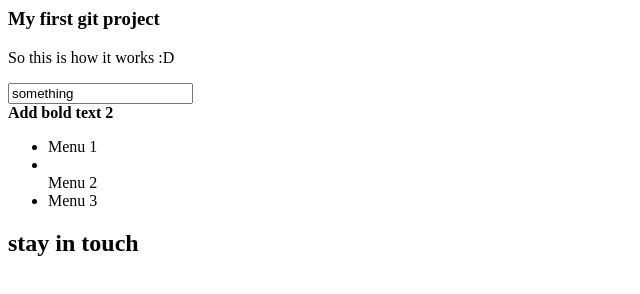
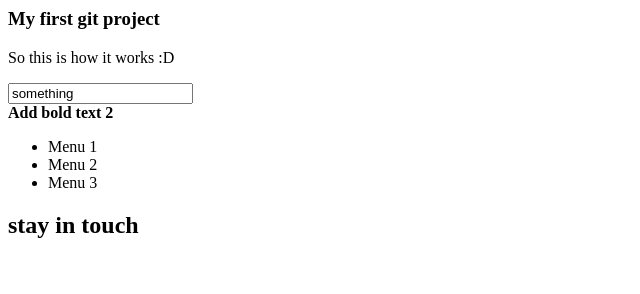
Before and after one commit to Bjurhager/my-first-git, a plain HTML site: page index.html in a window 1280 px wide. Shown: the whole page, without its empty margins (0-640 px from the left). Drawn offline with Linux system fonts and the light colour scheme.

Commit message:
Städad kod

```diff
--- a/index.html
+++ b/index.html
@@ -1,18 +1,27 @@
 <html>
 <head>
-<title>My first git site</title>
+    <title>My first git site</title>
 </head>
+
 <body>
     <h3>My first git project</h3>
     <p>So this is how it works :D</p>
     <div class="test"><input type="text" value="something"></div>
     <strong>Add bold text 2</strong>
-    <nav><ul><li>Menu 1<li></li>Menu 2</li><li>Menu 3</li></ul></nav>
+    <nav>
+        <ul>
+            <li>Menu 1</li>
+            <li>Menu 2</li>
+            <li>Menu 3</li>
+        </ul>
+    </nav>
 <script>
-alert("cool sajt");
-console.log('Eller hur :D  Gillar git');
+    alert("cool sajt");
+    console.log('Eller hur :D  Gillar git');
 </script>
+
 </body>
+
 <footer>
     <h2>stay in touch</h2>
 </footer>
```
